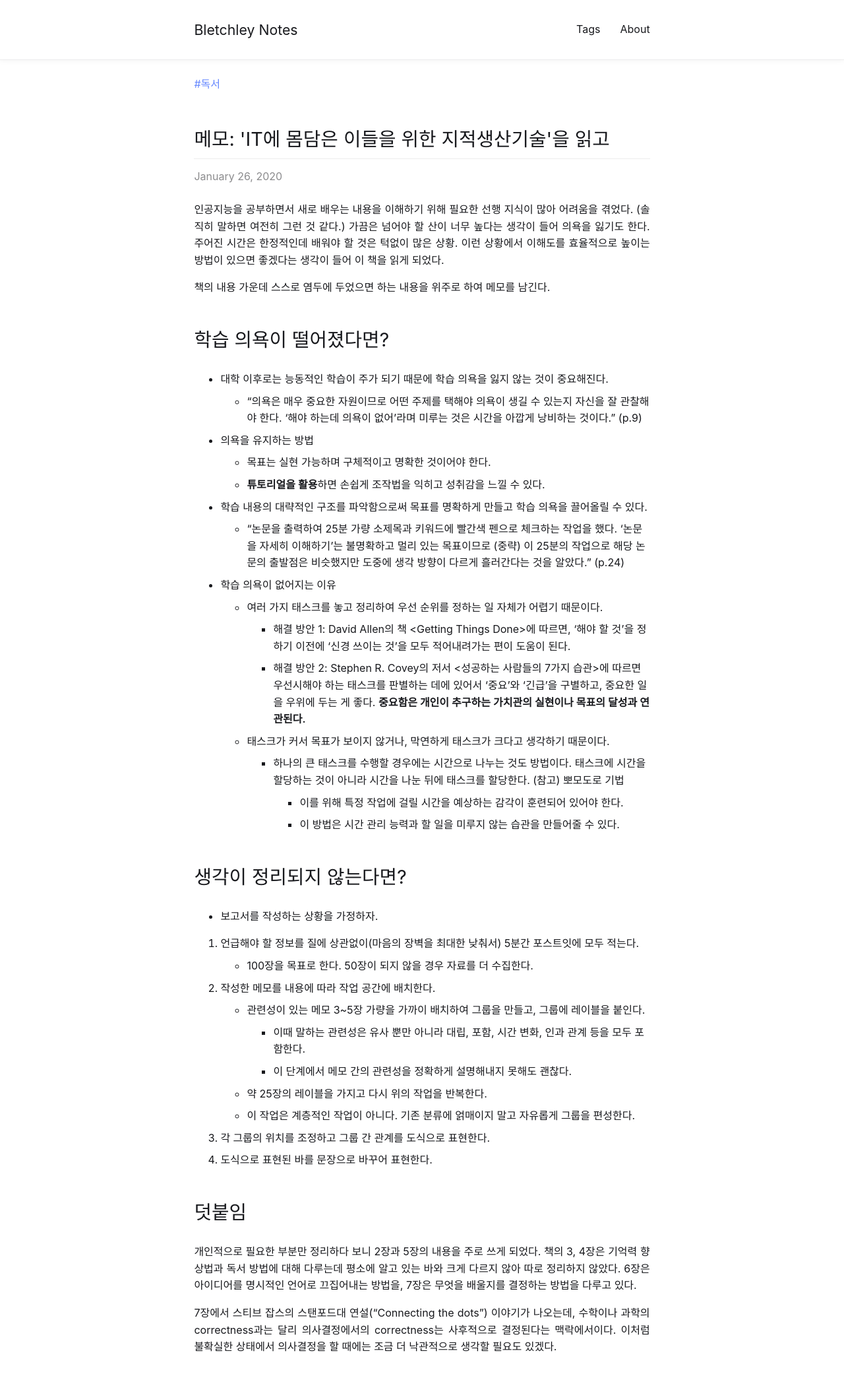
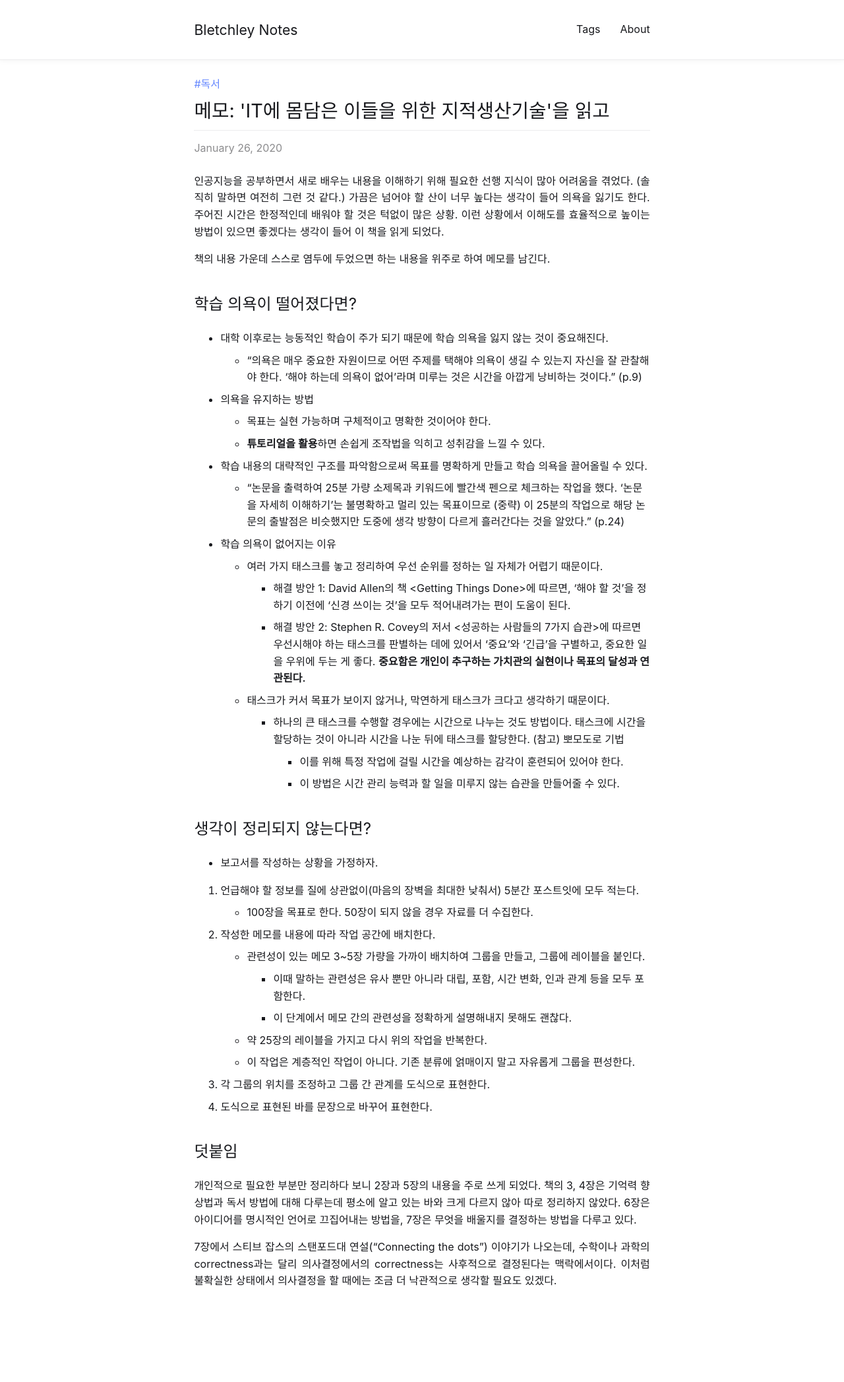
Before and after one commit to 0kimy/0kimy.github.io, a Jekyll site: the page built from _posts/2020-01-26-지적생산기술.md, in a window 1280 px wide. Shown: the whole page at 66% size. Built offline with Jekyll 4.4.1, drawn with Linux system fonts in a browser that asks for light colours; some web fonts are replaced; our own code applies the rules of GitHub Pages for plain Markdown files; after the commit the page ends 1994 px from its top, so only the background shows below that.

Commit message:
minor fix

```diff
--- a/_posts/2020-01-26-지적생산기술.md
+++ b/_posts/2020-01-26-지적생산기술.md
@@ -8,7 +8,7 @@ tags: [books]
 책의 내용 가운데 스스로 염두에 두었으면 하는 내용을 위주로 하여 메모를 남긴다.
 
 
-# 학습 의욕이 떨어졌다면?
+## 학습 의욕이 떨어졌다면?
 
 - 대학 이후로는 능동적인 학습이 주가 되기 때문에 학습 의욕을 잃지 않는 것이 중요해진다.
   - "의욕은 매우 중요한 자원이므로 어떤 주제를 택해야 의욕이 생길 수 있는지 자신을 잘 관찰해야 한다. '해야 하는데 의욕이 없어'라며 미루는 것은 시간을 아깝게 낭비하는 것이다." (p.9)
@@ -27,7 +27,7 @@ tags: [books]
       - 이 방법은 시간 관리 능력과 할 일을 미루지 않는 습관을 만들어줄 수 있다.
 
 
-# 생각이 정리되지 않는다면?
+## 생각이 정리되지 않는다면?
 
 - 보고서를 작성하는 상황을 가정하자.
 
@@ -43,7 +43,7 @@ tags: [books]
 4. 도식으로 표현된 바를 문장으로 바꾸어 표현한다.
 
 
-# 덧붙임
+## 덧붙임
 
 개인적으로 필요한 부분만 정리하다 보니 2장과 5장의 내용을 주로 쓰게 되었다. 책의 3, 4장은 기억력 향상법과 독서 방법에 대해 다루는데 평소에 알고 있는 바와 크게 다르지 않아 따로 정리하지 않았다. 6장은 아이디어를 명시적인 언어로 끄집어내는 방법을, 7장은 무엇을 배울지를 결정하는 방법을 다루고 있다.
 
--- a/_sass/layout.sass
+++ b/_sass/layout.sass
@@ -17,7 +17,7 @@ article header
 article p
   text-align: justify
 
-article h1
+article h2
   margin-top: 1.5em
 
 nav
```
